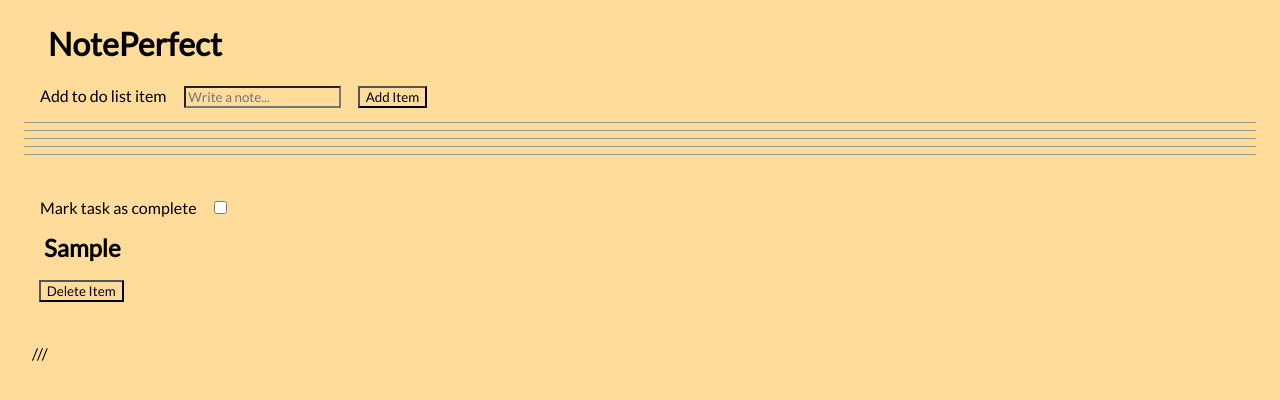
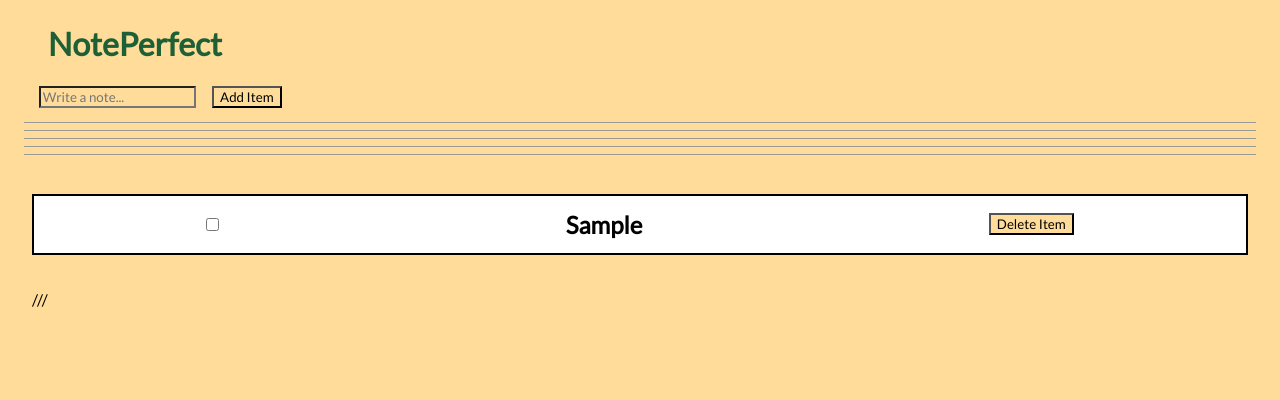
Before and after one commit to lascellesabercrombie/testing-project, a plain HTML site: page index.html in a window 1280 px wide. Both pictures are taken after typing "Sample" into the empty fields and a click on the button "Add Item". Drawn offline with Linux system fonts and the light colour scheme.

Commit message:
article and label styling

```diff
--- a/styles.css
+++ b/styles.css
@@ -11,7 +11,6 @@
 
 .checked {
     text-decoration: line-through;
-
 }
 
 /* Credit: https://codepen.io/32bitkid/details/Ihciy */
@@ -26,3 +25,33 @@
     display: inline-block;
     margin-bottom: 45px;
 }
+
+.title-text {
+    color: #1D6036;
+}
+
+/* Source: https://www.w3.org/WAI/tutorials/forms/labels/#note-on-hiding-elements */
+.visuallyhidden {
+    border: 0;
+    clip: rect(0 0 0 0);
+    height: 1px;
+    margin: -1px;
+    overflow: hidden;
+    padding: 0;
+    position: absolute;
+    width: 1px;
+  }
+
+article {
+    display: flex;
+    flex-wrap: wrap;
+    align-items: center;
+    justify-content: space-around;
+    border: black solid 2px;
+    background-color: white;
+    padding: 0.1em;
+}
+
+article > h2 {
+    background-color: inherit;
+}
```
